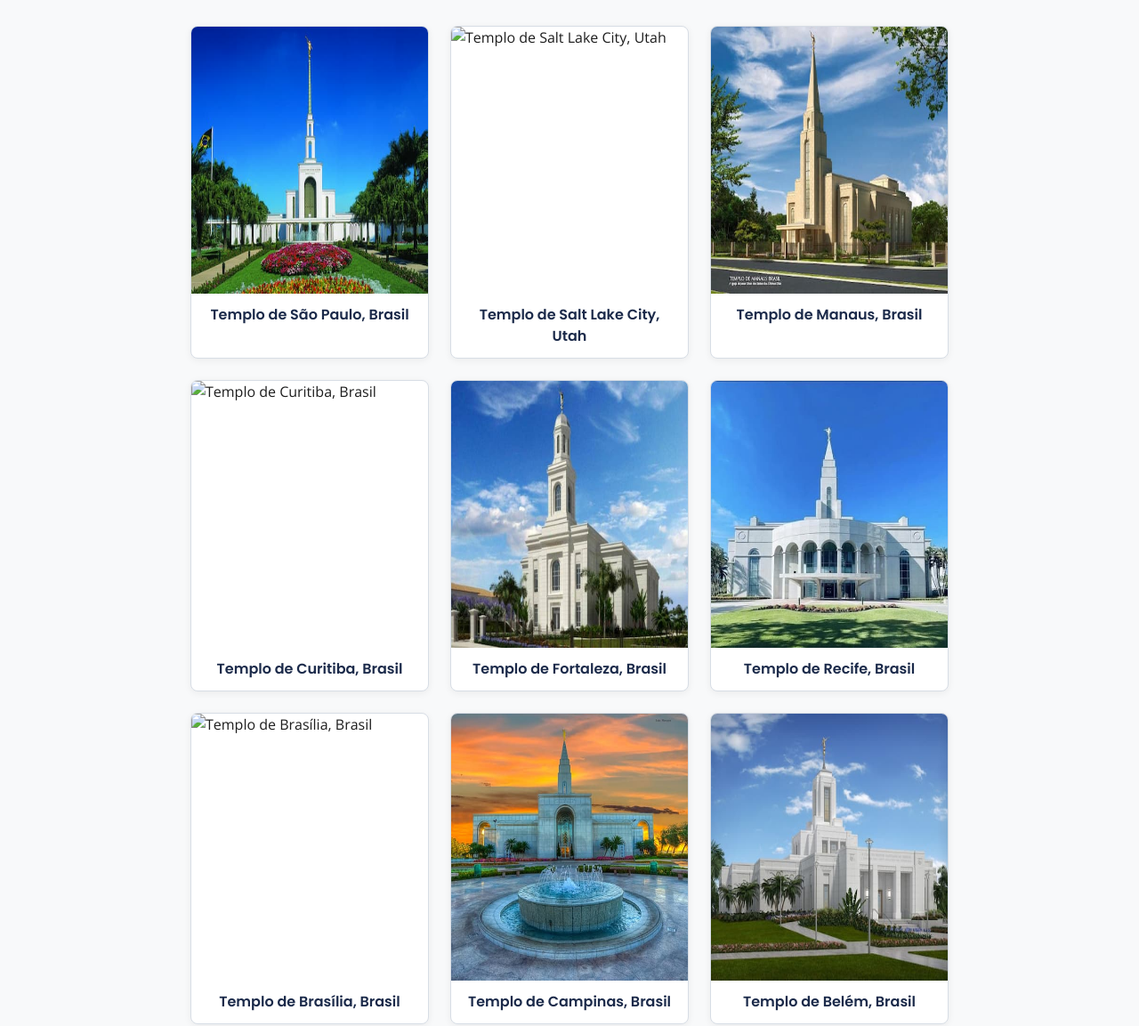
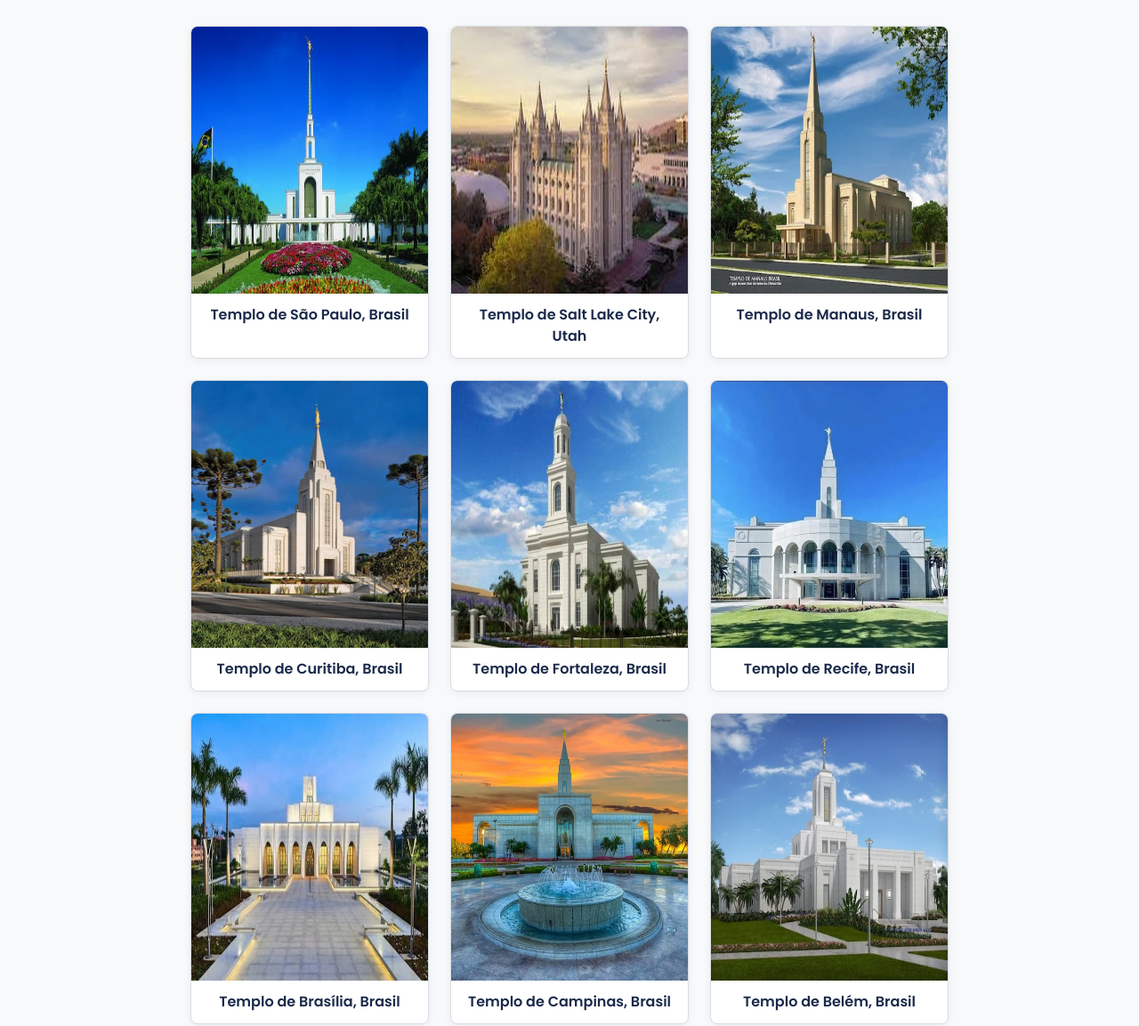
Before and after one commit to vinichuman/wdd131, a plain HTML site: page temples.html in a window 1280 px wide. Shown: the part 155-1308 px from the top of the page at 89% size. Drawn offline with nearby package versions, Linux system fonts and the light colour scheme.

```diff
--- a/temples.html
+++ b/temples.html
@@ -38,7 +38,7 @@
     </figure>
 
     <figure>
-      <img src="imagens/salt-lake-temple.jpeg" alt="Templo de Salt Lake City, Utah" loading="lazy" width="400" height="300">
+      <img src="imagens/salt-lake-temple.jpg" alt="Templo de Salt Lake City, Utah" loading="lazy" width="400" height="300">
       <figcaption>Templo de Salt Lake City, Utah</figcaption>
     </figure>
 
@@ -48,7 +48,7 @@
     </figure>
 
     <figure>
-      <img src="imagens/curtitiba-temple.jpeg" alt="Templo de Curitiba, Brasil" loading="lazy" width="400" height="300">
+      <img src="imagens/curtitiba-temple.jpg" alt="Templo de Curitiba, Brasil" loading="lazy" width="400" height="300">
       <figcaption>Templo de Curitiba, Brasil</figcaption>
     </figure>
 
@@ -63,7 +63,7 @@
     </figure>
 
     <figure>
-      <img src="imagens/brasilia-temple.jpeg" alt="Templo de Brasília, Brasil" loading="lazy" width="400" height="300">
+      <img src="imagens/brasilia-temple.jpg" alt="Templo de Brasília, Brasil" loading="lazy" width="400" height="300">
       <figcaption>Templo de Brasília, Brasil</figcaption>
     </figure>
 
```
